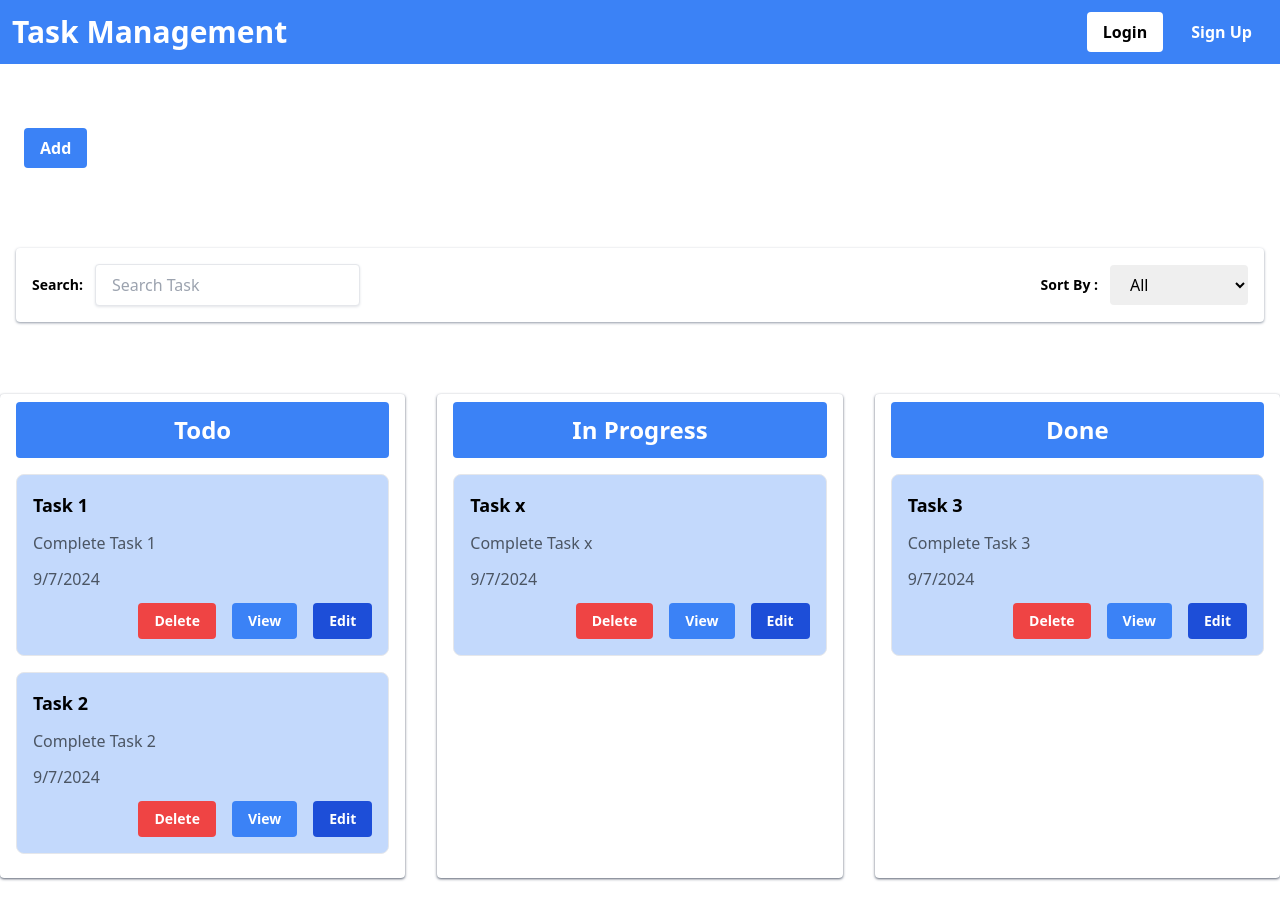
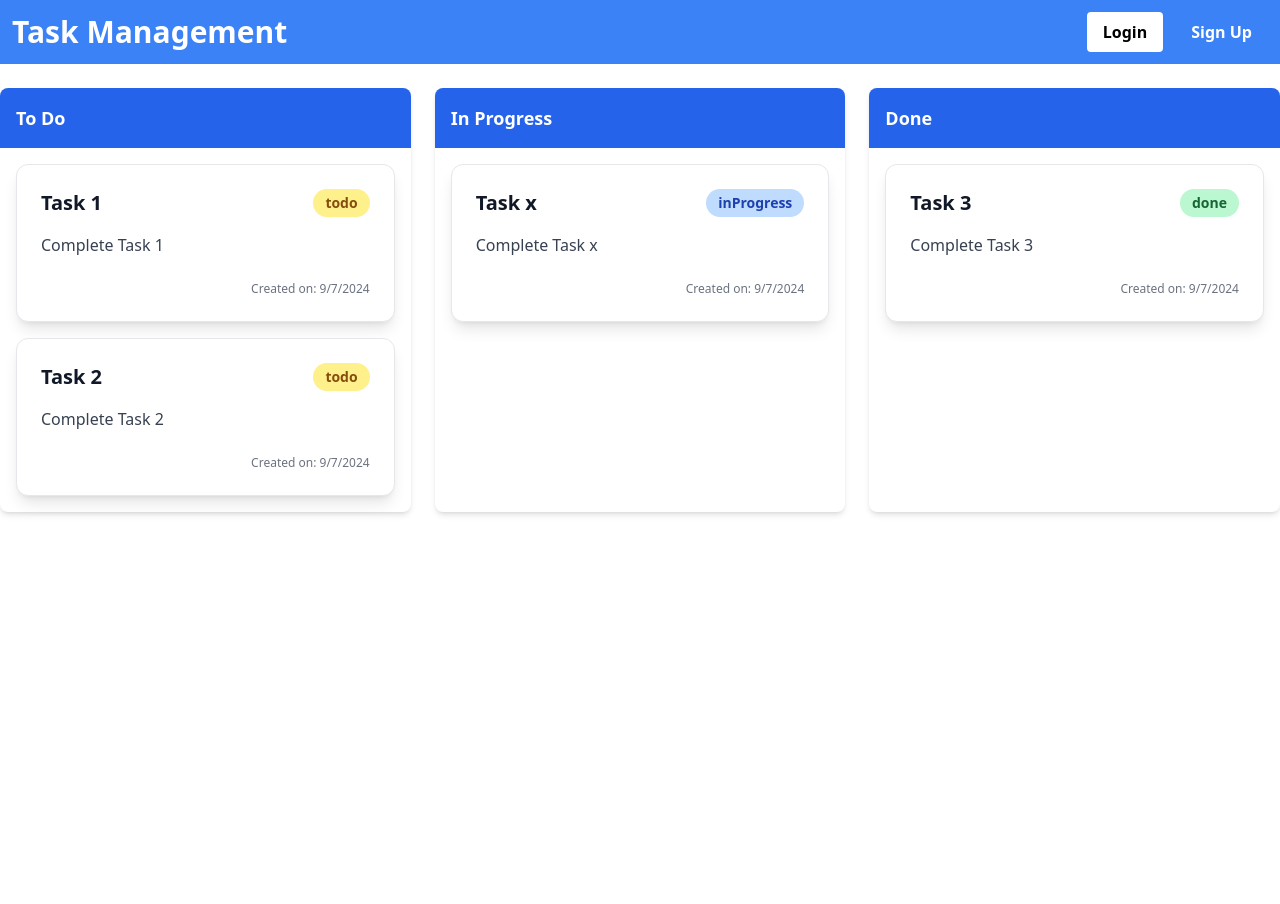
Before and after one commit to VikasMeshram2708/TaskManagementSystem, a Next.js app: page / in a window 1280 px wide. After the commit the page ends 864 px from the top, so only its background shows below. Built offline with nearby package versions, Linux system fonts and the light colour scheme.

Commit message:
:bug: code updated.

```diff
--- a/app/page.jsx
+++ b/app/page.jsx
@@ -8,6 +8,7 @@ import {
   DndContext,
   KeyboardSensor,
   MouseSensor,
+  PointerSensor,
   TouchSensor,
   useSensor,
   useSensors,
@@ -15,6 +16,7 @@ import {
 import {
   arrayMove,
   SortableContext,
+  sortableKeyboardCoordinates,
   verticalListSortingStrategy,
 } from "@dnd-kit/sortable";
 
@@ -31,7 +33,7 @@ export default function Home() {
       id: 22,
       title: "Task x",
       description: "Complete Task x",
-      status: "in-progress",
+      status: "inProgress",
       createdAt: Date.now(),
     },
     {
@@ -50,87 +52,179 @@ export default function Home() {
     },
   ]);
 
+  const [activeId, setActiveId] = useState(null);
+
+  function handleDragStart(event) {
+    const { active } = event;
+    const { id } = active;
+    setActiveId(id);
+  }
+
+  function handleDragMove(event) {
+    const { active, over } = event;
+    if (!over) return;
+    if (active.id === over.id) return;
+
+    const activeTaskIndex = tasks.findIndex((task) => task.id === active.id);
+    const overTaskIndex = tasks.findIndex((task) => task.id === over.id);
+
+    if (activeTaskIndex !== overTaskIndex) {
+      setTasks((tasks) => arrayMove(tasks, activeTaskIndex, overTaskIndex));
+    }
+  }
+
   function handleDragEnd(event) {
     const { active, over } = event;
+
     if (!over) return;
 
-    const activeId = active.id;
-    const overId = over.id;
+    const activeTaskIndex = tasks.findIndex((task) => task.id === active.id);
+    const overTaskIndex = tasks.findIndex((task) => task.id === over.id);
 
-    if (activeId === overId) return;
+    if (activeTaskIndex === -1 || overTaskIndex === -1) return;
 
-    setTasks((tasks) => {
-      const activeTask = tasks.find((task) => task.id === activeId);
-      const overTask = tasks.find((task) => task.id === overId);
+    const activeTask = tasks[activeTaskIndex];
+    const overTask = tasks[overTaskIndex];
 
-      if (!activeTask || !overTask) return tasks;
+    // Check if the task was dropped in the same column or a different one
+    if (activeTask.status !== overTask.status) {
+      // Update task's status if moved to a different column
+      const updatedTasks = tasks.map((task) =>
+        task.id === active.id
+          ? { ...task, status: overTask.status } // Update the status
+          : task
+      );
+      setTasks(updatedTasks);
+    } else if (activeTaskIndex !== overTaskIndex) {
+      // Reorder tasks in the same column
+      const updatedTasks = arrayMove(
+        tasks.filter((task) => task.status === activeTask.status),
+        activeTaskIndex,
+        overTaskIndex
+      );
+      const otherTasks = tasks.filter((task) => task.status !== activeTask.status);
 
-      // If the task is dropped in a different column
-      if (activeTask.status !== overTask.status) {
-        activeTask.status = overTask.status;
+      setTasks([...updatedTasks, ...otherTasks]);
+    }
   }
 
-      const activeIndex = tasks.findIndex((task) => task.id === activeId);
-      const overIndex = tasks.findIndex((task) => task.id === overId);
-
-      return arrayMove(tasks, activeIndex, overIndex);
-    });
-  }
 
   const sensors = useSensors(
-    useSensor(MouseSensor, {
-      activationConstraint: {
-        distance: 7,
-      },
-    }),
+    useSensor(PointerSensor),
+    useSensor(MouseSensor),
     useSensor(TouchSensor),
-    useSensor(KeyboardSensor)
+    useSensor(KeyboardSensor, {
+      coordinateGetter: sortableKeyboardCoordinates,
+    })
   );
 
-  const getTasksByStatus = (status) => {
-    return tasks.filter((task) => task.status === status);
+  const groupedTasks = {
+    todo: tasks.filter((task) => task.status === "todo"),
+    inProgress: tasks.filter((task) => task.status === "inProgress"),
+    done: tasks.filter((task) => task.status === "done"),
   };
 
   return (
-    <div className="min-h-screen container mx-auto">
-      {/* Create Task Section */}
-      <div className="my-10 p-6">
-        <CreateTask />
-      </div>
-      {/* Task Search Bar */}
-      <div className="my-5 p-4">
-        <TaskSearchBar tasks={tasks} />
-      </div>
-      {/* Task Columns */}
-      <div className="my-10 grid grid-cols-1 md:grid-cols-3 gap-8">
+    <div className="min-h-screen container mx-auto py-6">
       <DndContext
-          id="tasks"
+        collisionDetection={closestCorners}
         sensors={sensors}
+        onDragStart={handleDragStart}
+        onDragMove={handleDragMove}
         onDragEnd={handleDragEnd}
-          collisionDetection={closestCorners}
       >
+        <div className="grid grid-cols-1 md:grid-cols-3 gap-6">
+          {/* Todo Column */}
+          <div className="bg-white shadow-md rounded-lg">
+            <h2 className="text-lg font-semibold text-white bg-blue-600 p-4 rounded-t-lg">
+              To Do
+            </h2>
+            <div className="p-4 space-y-4 min-h-[100px]">
               <SortableContext
-            items={tasks.map((task) => task.id)}
+                items={groupedTasks.todo.map((task) => task.id)}
                 strategy={verticalListSortingStrategy}
               >
+                {groupedTasks.todo.length > 0 ? (
+                  groupedTasks.todo.map((task) => (
                     <TaskColumn
-              heading="Todo"
-              tasks={getTasksByStatus("todo")}
-              status="todo"
+                      key={task.id}
+                      id={task.id}
+                      title={task.title}
+                      description={task.description}
+                      status={task.status}
+                      createdAt={task.createdAt}
                     />
+                  ))
+                ) : (
+                  <div className="p-4 text-gray-500 border-2 border-dashed rounded-lg">
+                    No tasks in this column
+                  </div>
+                )}
+              </SortableContext>
+            </div>
+          </div>
+
+          {/* In Progress Column */}
+          <div className="bg-white shadow-md rounded-lg">
+            <h2 className="text-lg font-semibold text-white bg-blue-600 p-4 rounded-t-lg">
+              In Progress
+            </h2>
+            <div className="p-4 space-y-4 min-h-[100px]">
+              <SortableContext
+                items={groupedTasks.inProgress.map((task) => task.id)}
+                strategy={verticalListSortingStrategy}
+              >
+                {groupedTasks.inProgress.length > 0 ? (
+                  groupedTasks.inProgress.map((task) => (
                     <TaskColumn
-              heading="In Progress"
-              tasks={getTasksByStatus("in-progress")}
-              status="in-progress"
+                      key={task.id}
+                      id={task.id}
+                      title={task.title}
+                      description={task.description}
+                      status={task.status}
+                      createdAt={task.createdAt}
                     />
+                  ))
+                ) : (
+                  <div className="p-4 text-gray-500 border-2 border-dashed rounded-lg">
+                    No tasks in this column
+                  </div>
+                )}
+              </SortableContext>
+            </div>
+          </div>
+
+          {/* Done Column */}
+          <div className="bg-white shadow-md rounded-lg">
+            <h2 className="text-lg font-semibold text-white bg-blue-600 p-4 rounded-t-lg">
+              Done
+            </h2>
+            <div className="p-4 space-y-4 min-h-[100px]">
+              <SortableContext
+                items={groupedTasks.done.map((task) => task.id)}
+                strategy={verticalListSortingStrategy}
+              >
+                {groupedTasks.done.length > 0 ? (
+                  groupedTasks.done.map((task) => (
                     <TaskColumn
-              heading="Done"
-              tasks={getTasksByStatus("done")}
-              status="done"
+                      key={task.id}
+                      id={task.id}
+                      title={task.title}
+                      description={task.description}
+                      status={task.status}
+                      createdAt={task.createdAt}
                     />
+                  ))
+                ) : (
+                  <div className="p-4 text-gray-500 border-2 border-dashed rounded-lg">
+                    No tasks in this column
+                  </div>
+                )}
               </SortableContext>
+            </div>
+          </div>
+        </div>
       </DndContext>
-      </div>
     </div>
   );
 }
--- a/components/TaskColumn.jsx
+++ b/components/TaskColumn.jsx
@@ -1,82 +1,63 @@
 "use client";
-
 import { useSortable } from "@dnd-kit/sortable";
 import { CSS } from "@dnd-kit/utilities";
 
-export default function TaskColumn({ heading, tasks, status }) {
-  // Render task items
-  const renderTask = (tasks) => {
-    if (!Array.isArray(tasks)) return <p>No tasks available</p>;
-
-    const filteredTasks = tasks.filter(
-      (task) => task.status.toLowerCase() === status.toLowerCase()
-    );
-
-    if (filteredTasks.length === 0) {
-      return <p>No tasks for {status}</p>;
-    }
-
-    return filteredTasks.map((item) => {
-      // Create a separate sortable component
-      return <SortableTask key={item.id} task={item} />;
-    });
-  };
-
-  return (
-    <section className="shadow shadow-gray-500 px-4 py-2 rounded">
-      <h2 className="text-2xl font-bold bg-blue-500 text-white px-4 py-3 rounded text-center mb-4">
-        {heading}
-      </h2>
-      {renderTask(tasks)}
-    </section>
-  );
-}
-
-// Separate component for sortable task
-function SortableTask({ task }) {
-  const { attributes, listeners, setNodeRef, transform, transition } = useSortable({
-    id: task.id,
+export default function TaskColumn({
+  id,
+  title,
+  description,
+  status,
+  createdAt,
+}) {
+  const {
+    attributes,
+    listeners,
+    setNodeRef,
+    transform,
+    transition,
+    isDragging,
+  } = useSortable({
+    id: id,
   });
 
   const style = {
     transition,
-    transform: CSS.Transform.toString(transform),
-    zIndex: transform ? 1000 : undefined,
+    transform: CSS.Translate.toString(transform),
+    opacity: isDragging ? 0.7 : 1,
   };
 
   return (
     <div
       ref={setNodeRef}
-      style={style}
       {...attributes}
       {...listeners}
-      className="grid gap-3 p-4 border rounded-lg bg-blue-500/30 mb-4"
+      style={style}
+      className="bg-white shadow-lg rounded-xl p-6 w-full max-w-md mx-auto border border-gray-200 hover:shadow-xl transition-shadow duration-300"
     >
-      <h3 className="text-lg font-semibold">{task.title}</h3>
-      <p className="text-gray-600">{task.description}</p>
-      <p className="text-gray-600">
-        {new Date(task.createdAt).toLocaleDateString()}
-      </p>
+      {/* Header */}
+      <div className="flex justify-between items-center mb-4">
+        <h2 className="text-lg sm:text-xl font-semibold text-gray-900">
+          {title}
+        </h2>
+        <span
+          className={`text-xs sm:text-sm font-semibold py-1 px-3 rounded-full ${
+            status === "todo"
+              ? "bg-yellow-200 text-yellow-800"
+              : status === "inProgress"
+              ? "bg-blue-200 text-blue-800"
+              : "bg-green-200 text-green-800"
+          }`}
+        >
+          {status}
+        </span>
+      </div>
 
-      <div className="flex items-center justify-end gap-4">
-        <button
-          className="text-white text-sm font-semibold rounded px-4 py-2 bg-red-500 hover:bg-red-600"
-          type="button"
-        >
-          Delete
-        </button>
-        <button
-          className="text-white text-sm font-semibold rounded px-4 py-2 bg-blue-500 hover:bg-blue-600"
-          type="button"
-        >
-          View
-        </button>
-        <button
-          className="text-white text-sm font-semibold rounded px-4 py-2 bg-blue-700 hover:bg-blue-800"
-          type="button"
-        >
-          Edit
-        </button>
+      {/* Description */}
+      <p className="text-gray-700 text-sm sm:text-base mb-6">{description}</p>
+
+      {/* Footer */}
+      <div className="text-right text-xs text-gray-500 mt-4">
+        Created on: {new Date(createdAt).toLocaleDateString()}
       </div>
     </div>
   );
```
Lines whose indentation alone changed are shown as unchanged.
